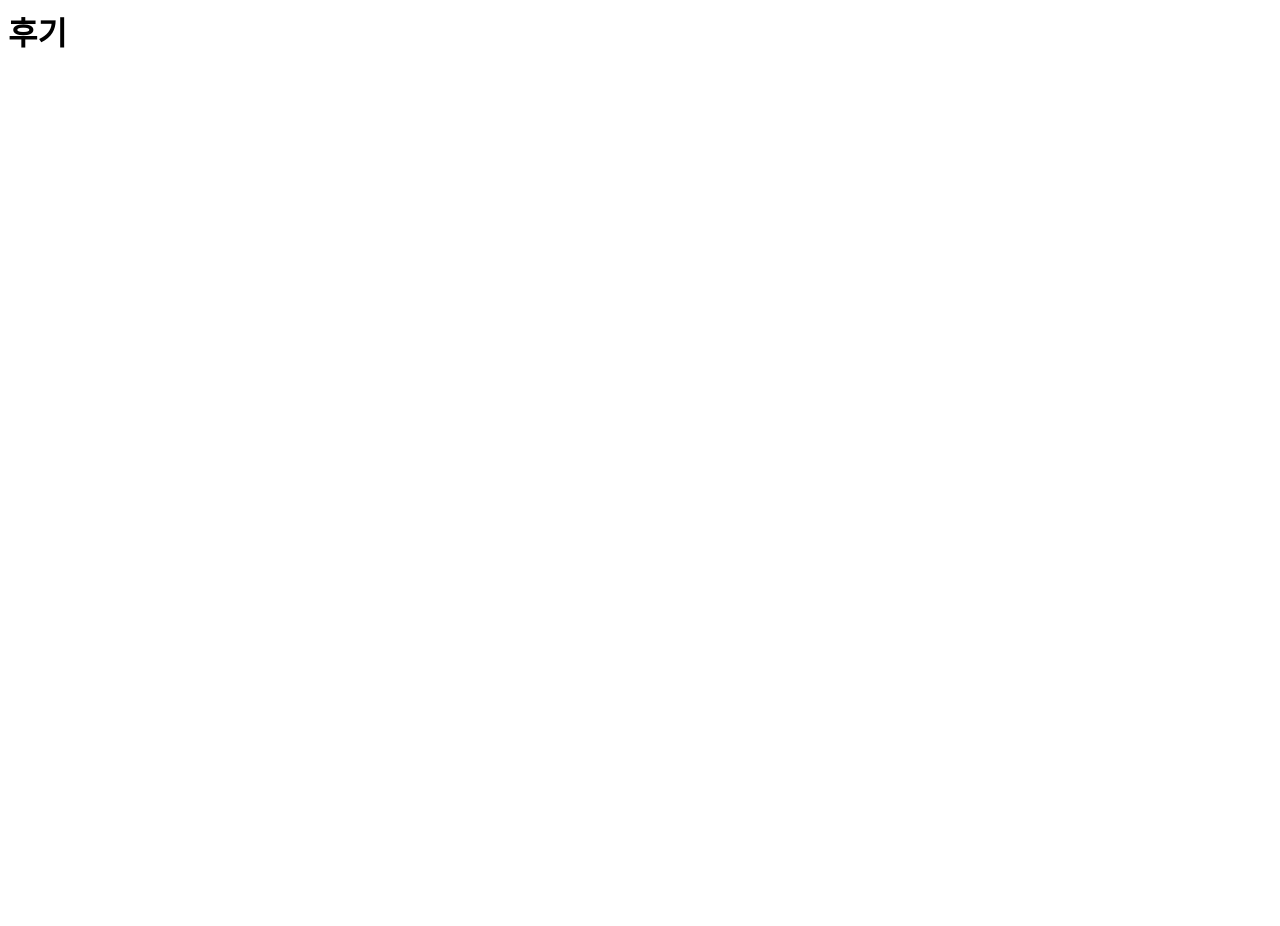
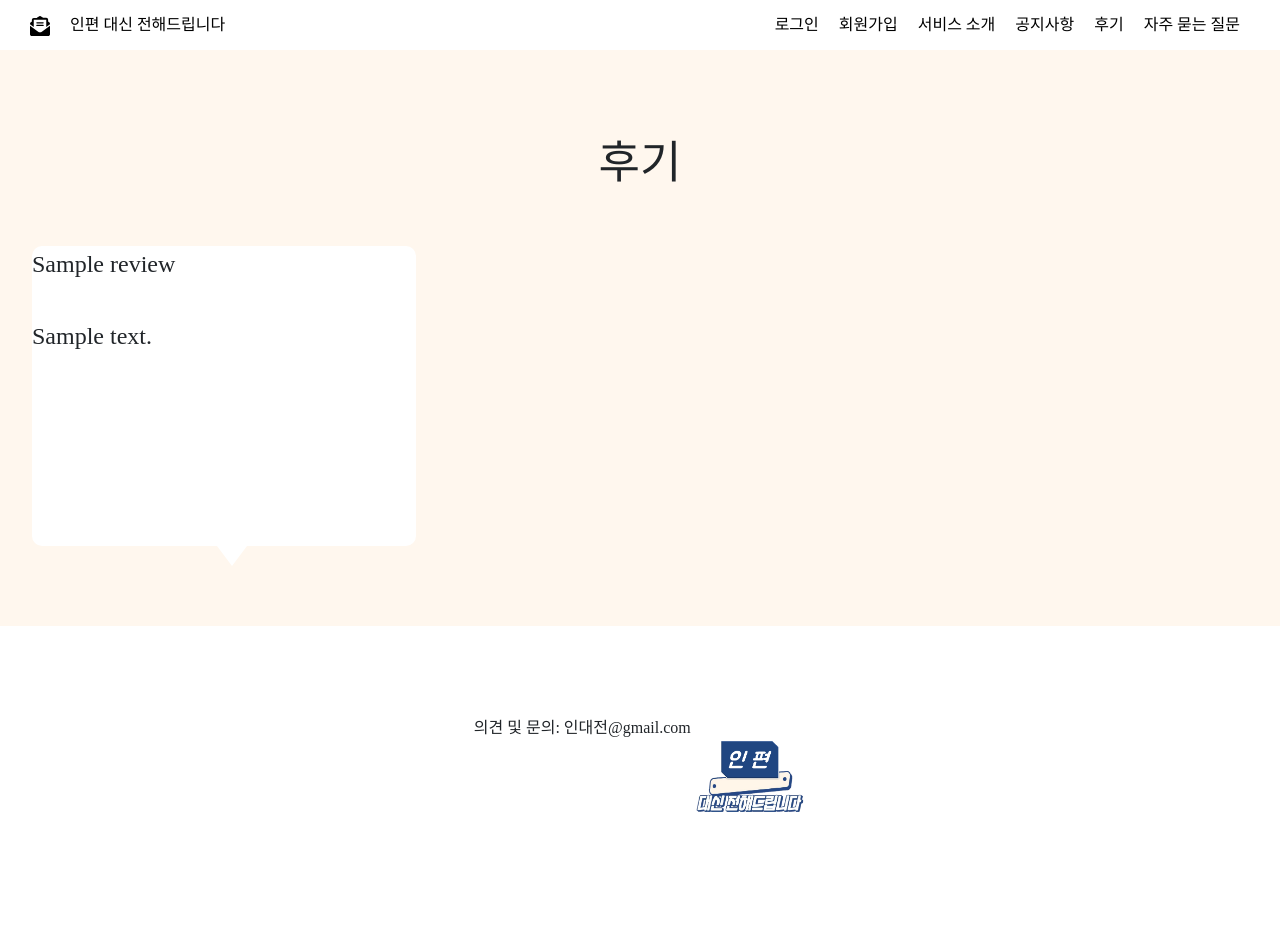
Before and after one commit to yhkim337/Hackathon, a Django app: page /intro/review/ in a window 1280 px wide. Before the commit the page is almost empty. Before the commit the page ends 48 px from the top, so only its background shows below. Run offline with Django 4.2, Linux system fonts and the light colour scheme; tables that the repository leaves empty hold one stand-in row (values such as "Sample post"); some libraries are stand-ins or nearby versions; some web fonts are replaced.

Commit message:
[feat] create review

```diff
--- a/soldierLetter/admin.py
+++ b/soldierLetter/admin.py
@@ -1,6 +1,6 @@
 from telnetlib import GA
 from django.contrib import admin
-from .models import SportNewsData, FinanceNewsData, FinanceData, Tip, Encourage, Game, Notice
+from .models import SportNewsData, FinanceNewsData, FinanceData, Tip, Encourage, Game, Notice, Review
 
 
 # Register your models here.
@@ -11,3 +11,4 @@ admin.site.register(Tip)
 admin.site.register(Encourage)
 admin.site.register(Game)
 admin.site.register(Notice)
+admin.site.register(Review)
--- a/soldierLetter/models.py
+++ b/soldierLetter/models.py
@@ -47,3 +47,10 @@ class Notice(models.Model):
     created_at = models.DateTimeField(default=timezone.now)
     def __str__(self):
         return self.title
+
+class Review(models.Model):
+    title = models.CharField(max_length=15)
+    content = models.TextField()
+    created_at = models.DateTimeField(default=timezone.now)
+    def __str__(self):
+        return self.title
--- a/soldierLetter/static/soldierLetter/css/index.css
+++ b/soldierLetter/static/soldierLetter/css/index.css
@@ -187,6 +187,7 @@ button {
 }
 
 .gradient {
+  z-index: -1;
   position: fixed;
   top: 80%;
   height: 20%;
@@ -243,6 +244,58 @@ td {
 
 }
 
+.review-content {
+  font-size: medium;
+  text-align: left;
+  background-color: white;
+
+}
+
+
 #notice-created {
   font-size: medium;
 }
+
+.bubble
+{
+position: relative;
+width: 30%;
+height: 300px;
+padding: 0px;
+background: white;
+-webkit-border-radius: 10px;
+-moz-border-radius: 10px;
+border-radius: 10px;
+font-size: x-large;
+}
+
+.bubble:after
+{
+content: '';
+position: absolute;
+border-style: solid;
+border-width: 20px 15px 0;
+border-color: white transparent;
+display: block;
+width: 0;
+z-index: -1;
+bottom: -20px;
+left: 185px;
+}
+
+#bubble {
+  margin-left: 2.5%;
+  margin-bottom: 2.5%;
+}
+
+#review-container {
+  flex-wrap: wrap;
+  flex-direction: row;
+  display: flex;
+}
+
+#review-title {
+    margin-top: 10vh;
+    text-align: center;
+    font-size: 45px;
+  }
--- a/soldierLetter/templates/base.html
+++ b/soldierLetter/templates/base.html
@@ -68,6 +68,10 @@
 
         의견 및 문의: 인대전@gmail.com
         <br>
+        <br>
+        <br>
+        <br>
+        <br>
         <img id="footer-image" src="{% static 'soldierLetter\image\인편 대신 전해드립니다.png' %}">
       </footer>
 </html>
--- a/soldierLetter/templates/soldierLetter/review.html
+++ b/soldierLetter/templates/soldierLetter/review.html
@@ -1 +1,17 @@
-<h1>후기</h1>
+{% extends 'base.html' %}
+{% block content %}
+{% load static %}
+<div id="review-title">후기</div>
+<br><br>
+<div id="review-container">
+    {% for review in reviews %}
+    <div id="bubble" class="bubble">
+        {{review.title}}
+        <br><br>
+        {{review.content}}
+    </div>
+    {% endfor %}
+</div>
+<br>
+<br>
+{% endblock content %}
--- a/soldierLetter/views.py
+++ b/soldierLetter/views.py
@@ -1,7 +1,7 @@
 from django.shortcuts import render
 from django.utils import timezone
 from django.http import HttpResponse
-from .models import SportNewsData, FinanceNewsData, FinanceData, Tip, Encourage, Game, Notice
+from .models import SportNewsData, FinanceNewsData, FinanceData, Tip, Encourage, Game, Notice, Review
 
 
 # Create your views here.
@@ -13,7 +13,8 @@ def index(request):
     encourage = Encourage.objects
     game = Game.objects
     notices = Notice.objects.all().order_by('created_at')[:3]
-    return render(request, 'soldierLetter/index.html', {'finance_news':finance_news, 'finance_data':finance_data, 'sport_news':sport_news, 'tip':tip, 'encourage':encourage, 'game':game, 'notices':notices})
+    reviews = Review.objects.all().order_by('created_at')[:3]
+    return render(request, 'soldierLetter/index.html', {'finance_news':finance_news, 'finance_data':finance_data, 'sport_news':sport_news, 'tip':tip, 'encourage':encourage, 'game':game, 'notices':notices, 'reviews':reviews})
 
 def notice(request):
     notices = Notice.objects.all()
@@ -21,4 +22,6 @@ def notice(request):
     return render(request, 'soldierLetter/notice.html', context)
 
 def review(request):
-    return render(request, 'soldierLetter/review.html')
+    reviews = Review.objects.all()
+    content = {'reviews': reviews}
+    return render(request, 'soldierLetter/review.html', content)
```
Also changed, not shown: soldierLetter/static/soldierLetter/js/index.js (+11 -0 lines), soldierLetter/templates/soldierLetter/index.html (+6 -6 lines), soldierLetter/migrations/0007_review.py (added), soldierLetter/migrations/0008_review_created_at.py (added), soldierLetter/migrations/0009_alter_review_title.py (added).
